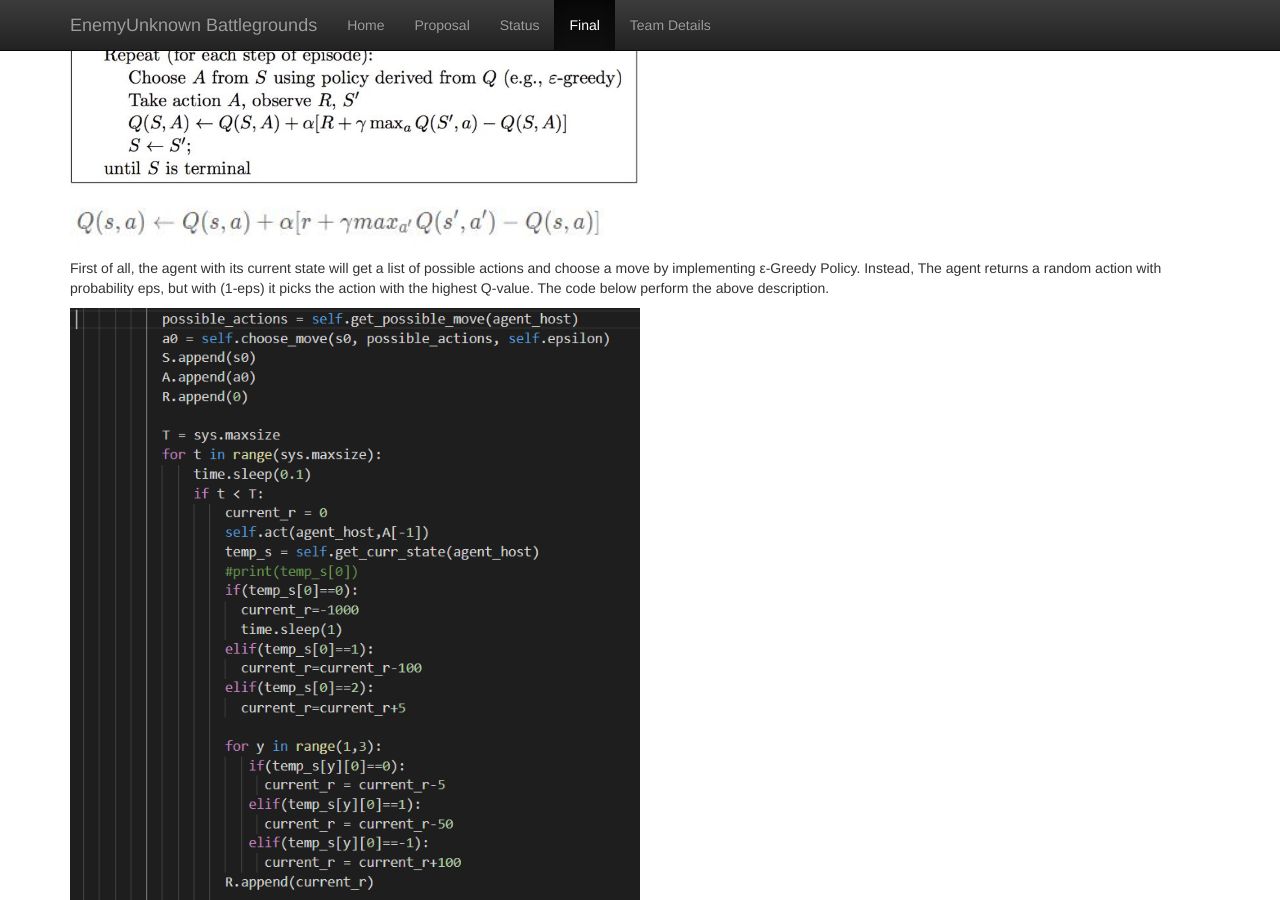
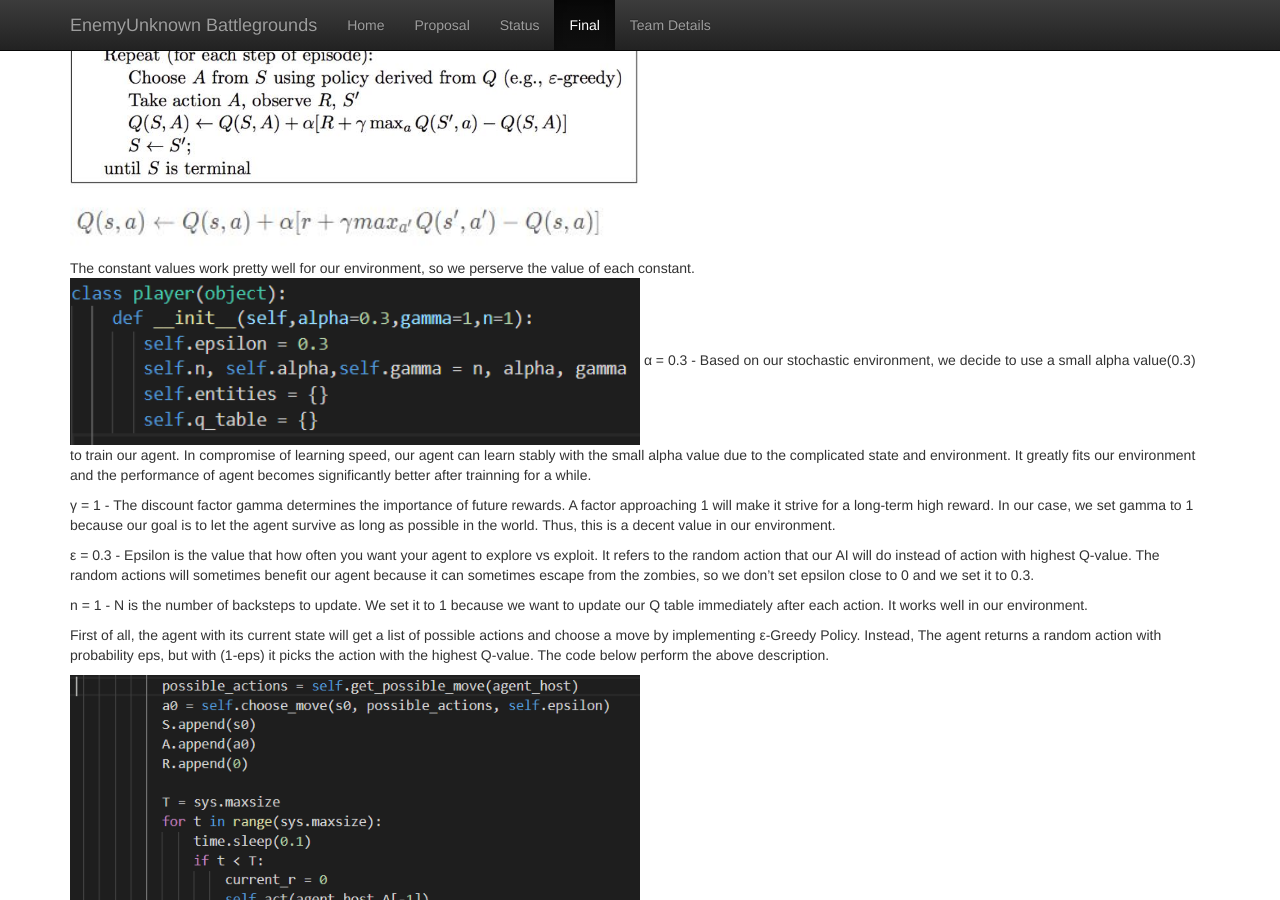
Before and after one commit to chenhaoy1/EnemyUnknown-Battlegrounds, a Jekyll site: the page built from docs/final.md, in a window 1280 px wide and 900 px high, scrolled down 1111 px. Built offline with Jekyll 4.4.1, drawn with Linux system fonts in a browser that asks for light colours.

Commit message:
Update final.md

```diff
--- a/docs/final.md
+++ b/docs/final.md
@@ -25,6 +25,16 @@ And our basic algorithm idea is from CS 175 classes. We decision to use Q-learni
 <img src="Pseudocode.jpg" width="50%">
 <img src="Pseudocode1.jpg" width="50%">
 
+The constant values work pretty well for our environment, so we perserve the value of each constant.
+<img src="11.png" width="50%">
+α = 0.3 - Based on our stochastic environment, we decide to use a small alpha value(0.3) to train our agent. In compromise of learning speed, our agent can learn stably with the small alpha value due to the complicated state and environment. It greatly fits our environment and the performance of agent becomes significantly better after trainning for a while.
+
+γ = 1 - The discount factor gamma determines the importance of future rewards. A factor approaching 1 will make it strive for a long-term high reward. In our case, we set gamma to 1 because our goal is to let the agent survive as long as possible in the world. Thus, this is a decent value in our environment.
+
+ε = 0.3 - Epsilon is the value that how often you want your agent to explore vs exploit. It refers to the random action that our AI will do instead of action with highest Q-value. The random actions will sometimes benefit our agent because it can sometimes escape from the zombies, so we don't set epsilon close to 0 and we set it to 0.3.
+
+n = 1 - N is the number of backsteps to update. We set it to 1 because we want to update our Q table immediately after each action. It works well in our environment.
+
 First of all, the agent with its current state will get a list of possible actions and choose a move by implementing ε-Greedy Policy. Instead, The agent returns a random action with probability eps, but with (1-eps) it picks the action with the highest Q-value. The code below perform the above description.
 
 <img src="10.png" width="50%">
```
